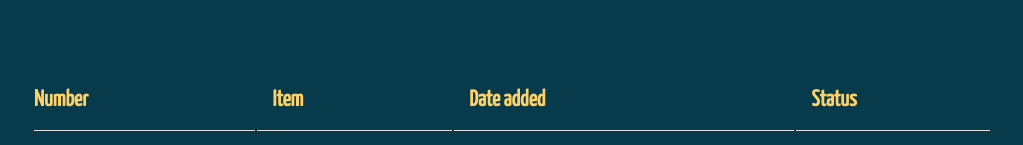
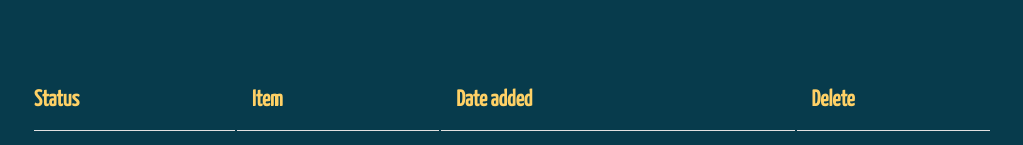
Before and after one commit to mfcecilia/todolist.click, a website: page index.html in a window 1280 px wide. Shown: the part 527-672 px from the top of the page, without its empty margins (128-1151 px from the left). Drawn offline with nearby package versions, Linux system fonts and the light colour scheme; a script that the page names is missing.

Commit message:
edit table headers

```diff
--- a/index.html
+++ b/index.html
@@ -70,10 +70,10 @@
   <table class="u-full-width" id = "history">
   <thead>
     <tr>
-      <th>Number</th>
+      <th>Status</th>
       <th>Item</th>
       <th>Date added</th>
-      <th>Status</th>
+      <th>Delete</th>
     </tr>
   </thead>
   <tbody id = "contents">
```
